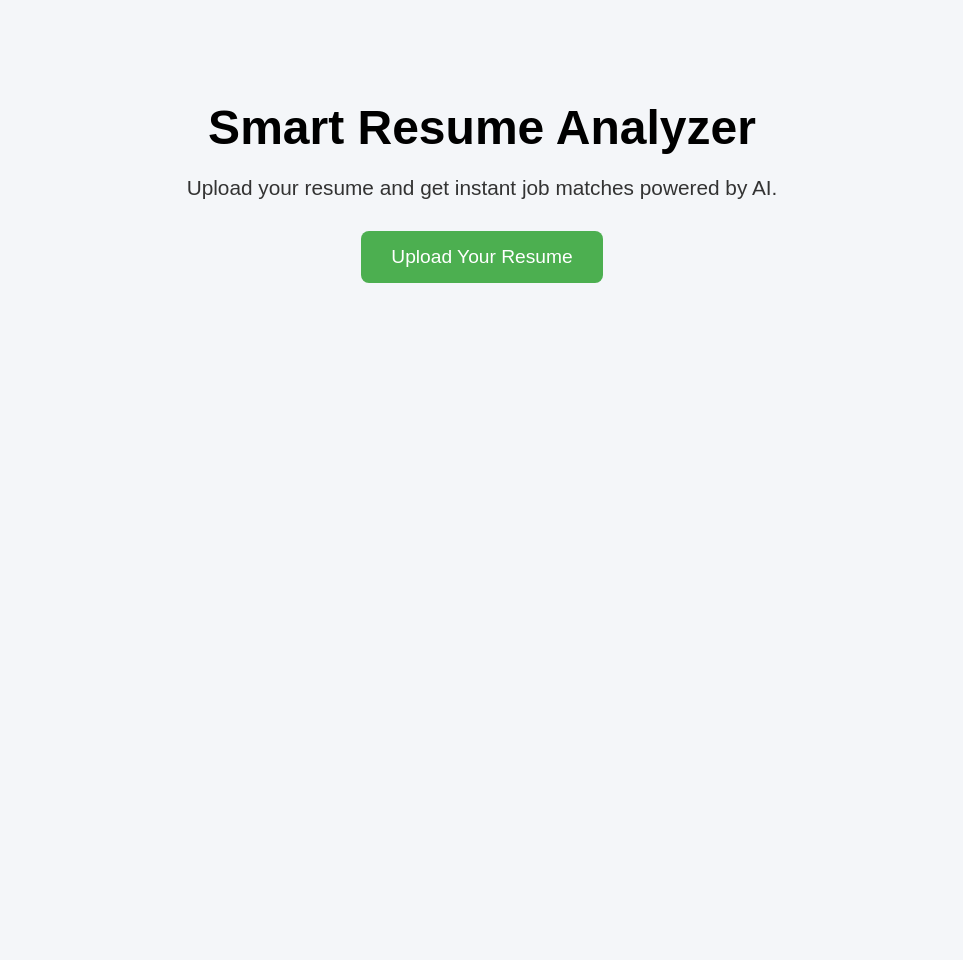
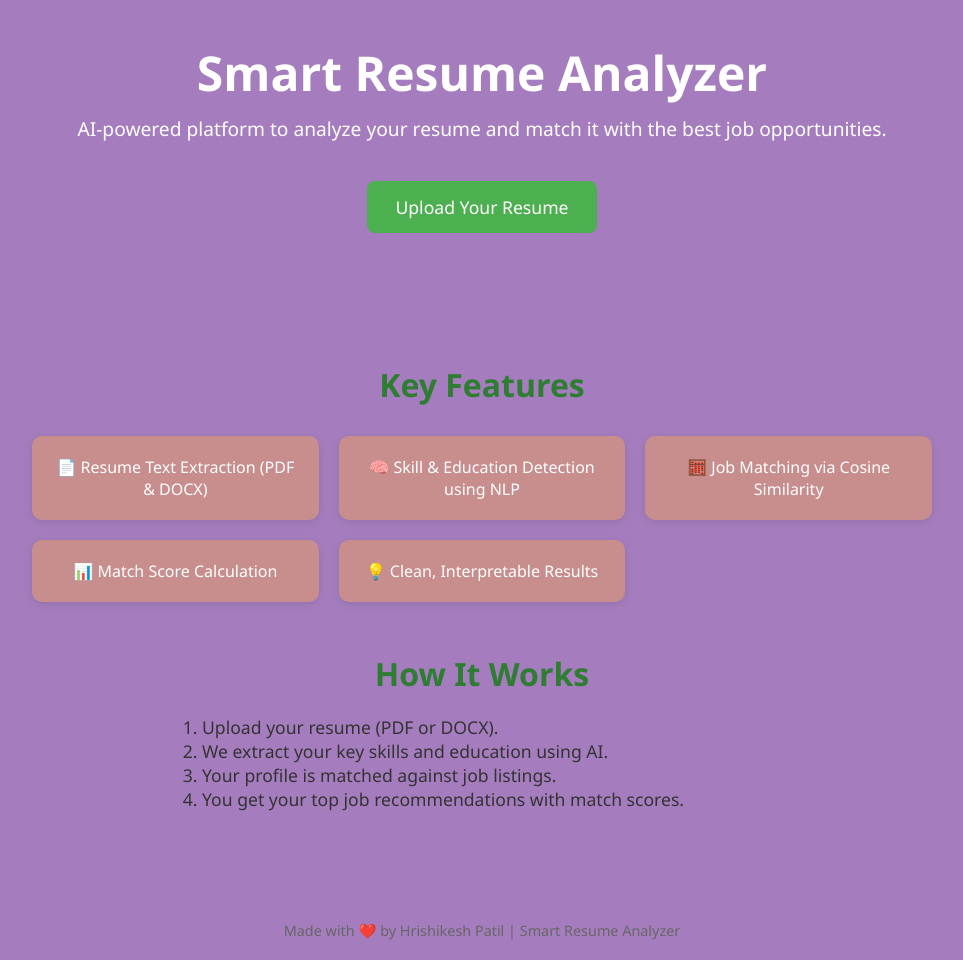
Before and after one commit to patilhrishikesh/smart_resume_matcher, a Django app: page / in a window 1280 px wide. Shown: the whole page, without its empty margins (158-1121 px from the left). Before the commit the page ends 283 px from the top, so only its background shows below. Run offline with Django 5.2, Linux system fonts and the light colour scheme.

```diff
--- a/resumeapp/templates/resumeapp/home.html
+++ b/resumeapp/templates/resumeapp/home.html
@@ -5,42 +5,135 @@
   <title>Smart Resume Analyzer</title>
   <style>
     body {
-      font-family: Arial, sans-serif;
-      background: #f4f6f9;
-      text-align: center;
-      padding: 60px;
+      font-family: 'Segoe UI', Tahoma, Geneva, Verdana, sans-serif;
+      background:#a57dbe;
+      color: #333;
+      margin: 0;
+      padding: 0;
     }
 
-    h1 {
-      font-size: 3em;
-      margin-bottom: 0.2em;
+    header {
+      color: white;
+      padding: 40px 20px;
+      text-align: center;
     }
 
-    p {
-      font-size: 1.3em;
-      margin-bottom: 1.5em;
-      color: #333;
+    header h1 {
+      font-size: 3em;
+      margin: 0;
+    }
+
+    header p {
+      font-size: 1.2em;
+      margin-top: 10px;
+    }
+
+    .container {
+      max-width: 900px;
+      margin: auto;
+      padding: 40px 20px;
     }
 
     .button {
       display: inline-block;
-      padding: 15px 30px;
-      background: #4CAF50;
+      padding: 14px 28px;
+      margin-top: 20px;
+      background-color: #4CAF50;
       color: white;
       text-decoration: none;
-      font-size: 1.2em;
+      font-size: 1.1em;
       border-radius: 8px;
-      transition: background 0.3s ease;
+      transition: background-color 0.3s ease;
     }
 
     .button:hover {
-      background: #388e3c;
+      background-color: #388e3c;
+    }
+
+    section {
+      margin-top: 50px;
+      text-align: center;
+    }
+
+    section h2 {
+      font-size: 2em;
+      margin-bottom: 20px;
+      color: #2e7d32;
+    }
+
+    .features {
+      display: grid;
+      grid-template-columns: repeat(auto-fit, minmax(250px, 1fr));
+      gap: 20px;
+      margin-top: 30px;
+    }
+
+    .card {
+      background: #c88e8e;
+      border-radius: 10px;
+      padding: 20px;
+      box-shadow: 0 2px 8px rgba(0,0,0,0.1);
+      transition: transform 0.2s;
+      color: white;
+    }
+
+    .card:hover {
+      transform: translateY(-5px);
+    }
+
+    ol {
+      text-align: left;
+      max-width: 600px;
+      margin: 0 auto;
+      font-size: 1.1em;
+    }
+
+    footer {
+      background: #a57dbe;
+      text-align: center;
+      padding: 20px;
+      margin-top: 50px;
+      font-size: 0.9em;
+      color: #666;
     }
   </style>
 </head>
 <body>
-  <h1>Smart Resume Analyzer</h1>
-  <p>Upload your resume and get instant job matches powered by AI.</p>
-  <a href="{% url 'upload_resume' %}" class="button">Upload Your Resume</a>
+
+  <header>
+    <h1>Smart Resume Analyzer</h1>
+    <p>AI-powered platform to analyze your resume and match it with the best job opportunities.</p>
+    <a href="{% url 'upload_resume' %}" class="button">Upload Your Resume</a>
+  </header>
+
+  <div class="container">
+
+    <section>
+      <h2>Key Features</h2>
+      <div class="features">
+        <div class="card">📄 Resume Text Extraction (PDF & DOCX)</div>
+        <div class="card">🧠 Skill & Education Detection using NLP</div>
+        <div class="card">🧮 Job Matching via Cosine Similarity</div>
+        <div class="card">📊 Match Score Calculation</div>
+        <div class="card">💡 Clean, Interpretable Results</div>
+      </div>
+    </section>
+
+    <section>
+      <h2>How It Works</h2>
+      <ol>
+        <li>Upload your resume (PDF or DOCX).</li>
+        <li>We extract your key skills and education using AI.</li>
+        <li>Your profile is matched against job listings.</li>
+        <li>You get your top job recommendations with match scores.</li>
+      </ol>
+    </section>
+
+  </div>
+
+  <footer>
+    Made with ❤️ by Hrishikesh Patil | Smart Resume Analyzer
+  </footer>
+
 </body>
 </html>
```
Also changed, not shown: resumeapp/templates/resumeapp/resume_result.html (+111 -9 lines), resumeapp/templates/resumeapp/upload.html (+103 -2 lines).
